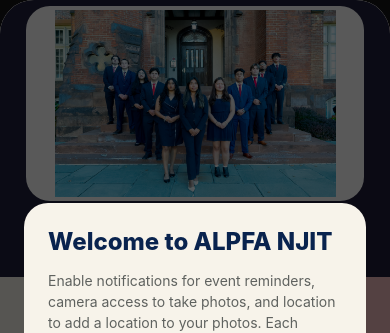
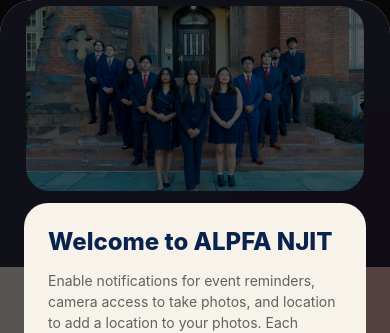
Before and after one commit to AnabhayanA/alpfa-njit-app, a React Native app: screen /About in a window 390 px wide. Shown: the top 333 px of the page. Built offline with nearby package versions, Linux system fonts and the light colour scheme; no server answers.

Commit message:
Clean up About hero framing

```diff
--- a/screens/AboutScreen.tsx
+++ b/screens/AboutScreen.tsx
@@ -84,11 +84,11 @@
         scrollEventThrottle={16}
       >
         <View style={[styles.hero, { paddingTop: insets.top + (responsive.isSmallPhone ? 4 : 6), paddingBottom: responsive.isSmallPhone ? 10 : 12, marginHorizontal: -responsive.horizontalPadding, paddingHorizontal: responsive.horizontalPadding + 10 }]}>
-          <View style={[styles.heroImageFrame, { height: responsive.isSmallPhone ? 180 : 195, borderRadius: responsive.isSmallPhone ? 20 : 24 }]}>
+          <View style={[styles.heroImageFrame, { height: responsive.isSmallPhone ? 170 : 185, borderRadius: responsive.isSmallPhone ? 20 : 24 }]}>
             <Image
               source={require('../assets/images/Alpfa-Eboard Group-pic.jpg')}
               style={styles.heroImage}
-              resizeMode="contain"
+              resizeMode="cover"
               accessibilityLabel="ALPFA NJIT executive board group photo"
             />
           </View>
@@ -297,7 +297,7 @@
     paddingBottom: 40,
   },
   hero: {
-    backgroundColor: 'rgba(15,16,46,0.92)',
+    backgroundColor: 'rgba(15,16,46,0.86)',
     alignItems: 'center',
     paddingHorizontal: 20,
   },
@@ -308,8 +308,8 @@
   heroImageFrame: {
     width: '100%',
     maxWidth: 620,
-    backgroundColor: '#FFFFFF',
-    padding: 4,
+    backgroundColor: 'transparent',
+    padding: 0,
     overflow: 'hidden',
   },
   title: {
```
